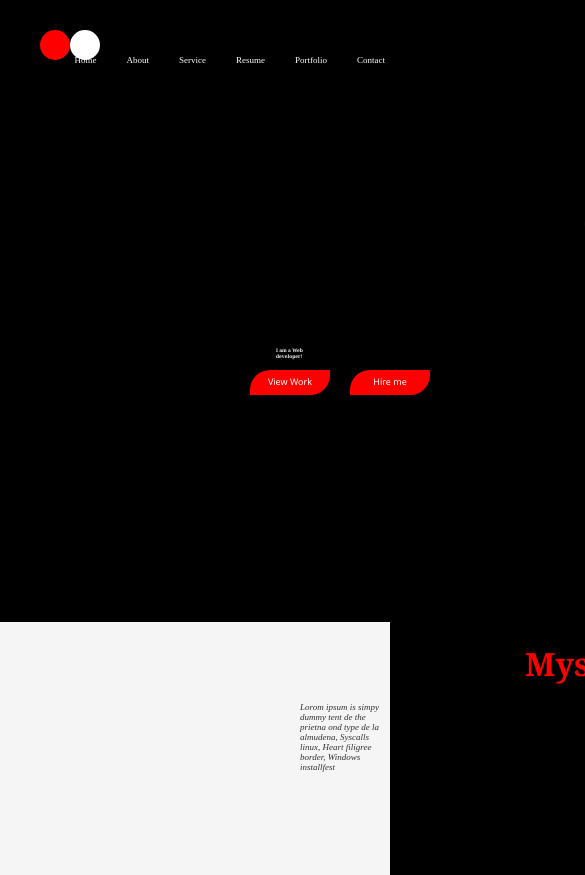
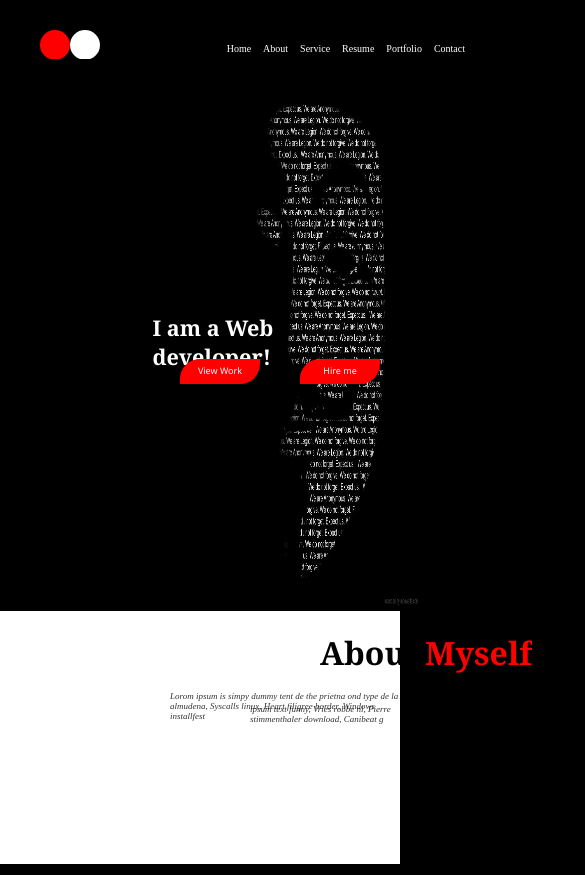
Before and after one commit to DaddyV-prog/webdev.io, a plain HTML site: page index.html in a window 390 px wide. Shown: the top 875 px of the page, 585 px wide, since content can reach past the window. Drawn offline with Linux system fonts and the light colour scheme; files whose address does not match are found by name.

Commit message:
responsiveness

```diff
--- a/static/CSS/dev.css
+++ b/static/CSS/dev.css
@@ -1,38 +1,39 @@
-*{
+* {
   box-sizing: border-box;
   margin: 0;
 }
-:root{
+:root {
   --bg-black: black;
   --bg-red: red;
-    --bg-white:white;
-    --width:inherit;
-
+  --bg-white: white;
+  --width: inherit;
 }
-body{
+body {
   font-size: 62.5%;
+  background-size: cover;
   background-image: url(anonymous-thumb.jpg);
-    width: var(--width);
-
+  width: inherit;
+  background-color: black;
+  /* max-width: 1440px; */
 }
-.header{
+.header {
   width: var(--width);
   /* height: 100px;  */
   background-color: var(--bg-black);
   color: var(--bg-white);
-
-
+  max-width: 1440px;
 }
-.Logo{
+.Logo {
   display: flex;
 }
-.flip{
+.flip {
   width: 100%;
-    max-width:100rem ;
+  max-width: 100rem;
   position: relative;
 }
 
-.left, .right{
+.left,
+.right {
   height: 30px;
   width: 30px;
   background-color: red;
@@ -40,30 +41,28 @@ body{
   position: relative;
   top: 30px;
   left: 40px;
-
 }
 
-.right{
+.right {
   background-color: var(--bg-white);
   margin-right: 20px;
-
 }
-nav{
+nav {
   display: flex;
   justify-content: end;
 }
-.nav_item{
+.nav_item {
   padding: 5px;
   cursor: pointer;
-    margin-top: 20px;
+  margin-top: 10px;
   margin-left: 20px;
   font-size: xx-small;
 }
-.nav_item:hover{
-    font-size:small ;
+.nav_item:hover {
+  font-size: small;
 }
-#background_image{
-    width: 960px;
+#background_image {
+  width: inherit;
   background-size: cover;
   height: 550px;
   position: relative;
@@ -71,25 +70,26 @@ nav{
   background-position: center;
 }
 .webdev {
-    font-family: Georgia, 'Times New Roman', Times, serif;
+  font-family: Georgia, "Times New Roman", Times, serif;
   font-size: x-large;
   font-weight: bold;
   color: var(--bg-white);
   position: absolute;
   top: 250px;
   left: 200px;
-    animation: web 25s linear  infinite  ;
+  animation: web 30s linear infinite alternate-reverse;
 }
 @keyframes web {
-    from{
-        scale: 0;
+  from {
+    scale: 0.4;
   }
-    to{
+  to {
     scale: 1;
   }
 }
-.view_work, .hire_me{
-    font-family: 'Segoe UI', Tahoma, Geneva, Verdana, sans-serif;
+.view_work,
+.hire_me {
+  font-family: "Segoe UI", Tahoma, Geneva, Verdana, sans-serif;
   font-size: xx-small;
   /* border: 1px solid black; */
   /* border-radius: 25%; */
@@ -109,14 +109,15 @@ nav{
   transition: all 3s;
 }
 
-.hire_me{
+.hire_me {
   left: 350px;
 }
-.view_work:hover, .hire_me:hover{
+.view_work:hover,
+.hire_me:hover {
   color: var(--bg-black);
   scale: 1.5;
 }
-footer{
+footer {
   width: var(--width);
   height: 30vh;
   background-color: whitesmoke;
@@ -127,24 +128,26 @@ footer{
     align-items: center; */
 }
 
-.about, em{
+.about,
+em {
   color: var(--bg-black);
-    font-family: Georgia, 'Times New Roman', Times, serif;
+  font-family: Georgia, "Times New Roman", Times, serif;
   font-size: xx-large;
-    font-weight:bold ;
+  font-weight: bold;
   position: absolute;
   left: 400px;
   margin: 0;
   padding: 20px;
 }
-em{
+em {
   font-style: normal;
   color: var(--bg-red);
   left: 125px;
   padding: 0;
 }
-.write_up, .write_up2{
-    font-family: 'Times New Roman', Times, serif;
+.write_up,
+.write_up2 {
+  font-family: "Times New Roman", Times, serif;
   font-size: xx-small;
   font-style: oblique;
   position: absolute;
@@ -153,8 +156,89 @@ em{
   opacity: 0.8;
   color: var(--bg-black);
 }
-.write_up2{
+.write_up2 {
   top: 93px;
   left: 400px;
+}
 
+/* mobile responsiveness */
+@media screen and (max-width: 768px) {
+  .about {
+    left: 300px;
   }
+  .write_up {
+    left: 170px;
+  }
+  .write_up2 {
+    left: 250px;
+  }
+}
+
+@media screen and (max-width: 425px) {
+  .nav_item {
+    margin-left: 2px;
+    position: relative;
+    left: 80px;
+    font-size: 10px;
+    margin-top: 8px;
+  }
+  #background_image {
+    width: 420px;
+    background-size: contain;
+  }
+  .webdev {
+    font-size: x-large;
+    left: 140px;
+  }
+  .view_work {
+    left: 180px;
+  }
+  .hire_me {
+    left: 300px;
+  }
+  footer {
+    width: 400px;
+    background-color: white;
+  }
+}
+/* @media  screen and (max-width:1024px) {
+
+    body{
+        background-color: black;
+        /* background-size: 100vw; */
+/* width: 959px;
+        height: 100vh; */
+/* overflow-x: hidden;
+    }
+    .header{
+        width: 959px;
+    }
+    .nav_item{
+       position: relative;
+       right: 200px;
+    }
+    #background_image{
+        width: 800px;
+    }
+    .webdev{
+        left: 160px;
+    }
+    .view_work{
+        left: 200px;
+    }
+    .hire_me{
+        left: 290px;
+    }
+    .about{
+        left: 280px;
+    }
+    .write_up{
+        left: 150px;
+    }
+    .write_up2{
+        left: 250px;
+    }
+    footer{
+       max-width: 959px;
+    }
+} */
```
Lines whose indentation alone changed are shown as unchanged.
